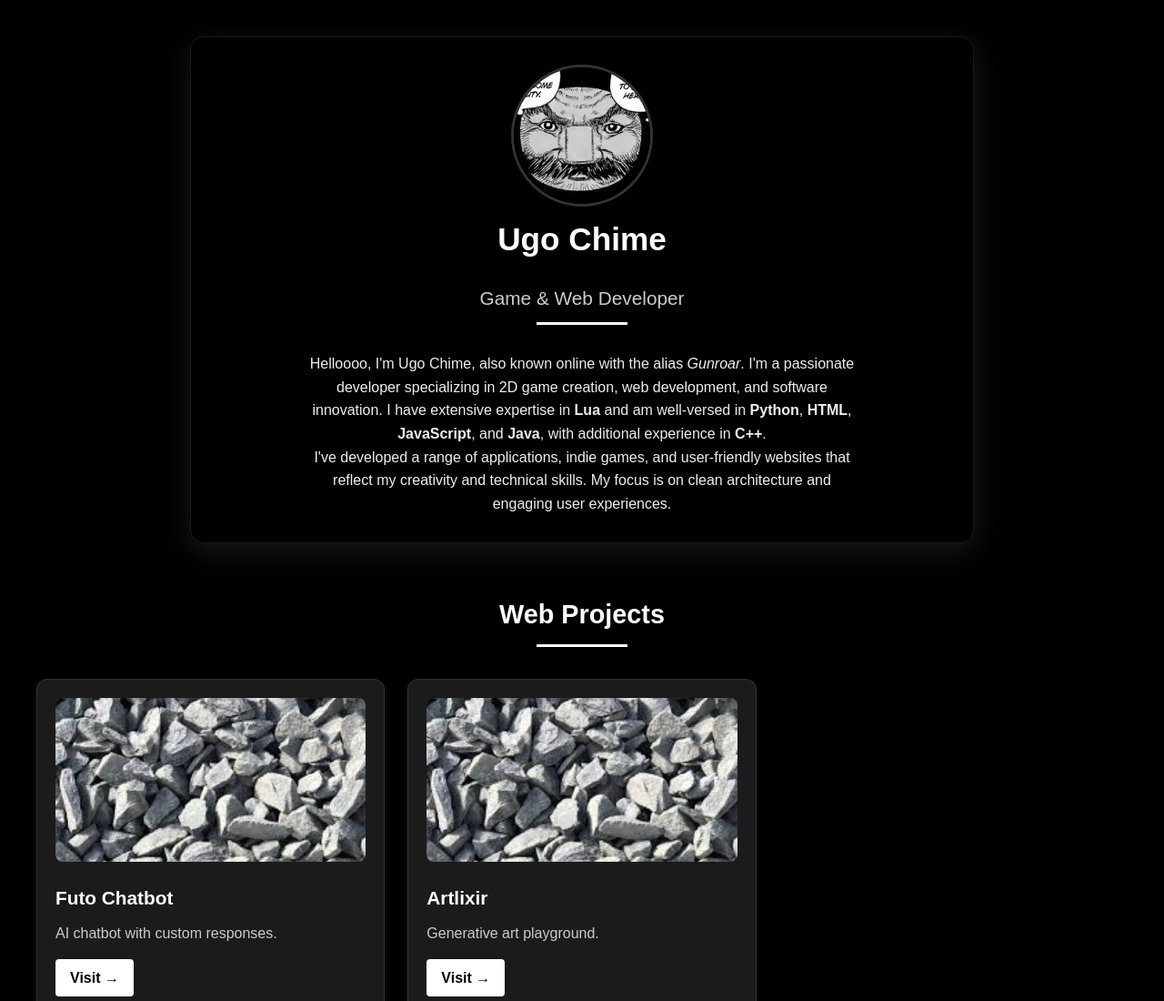
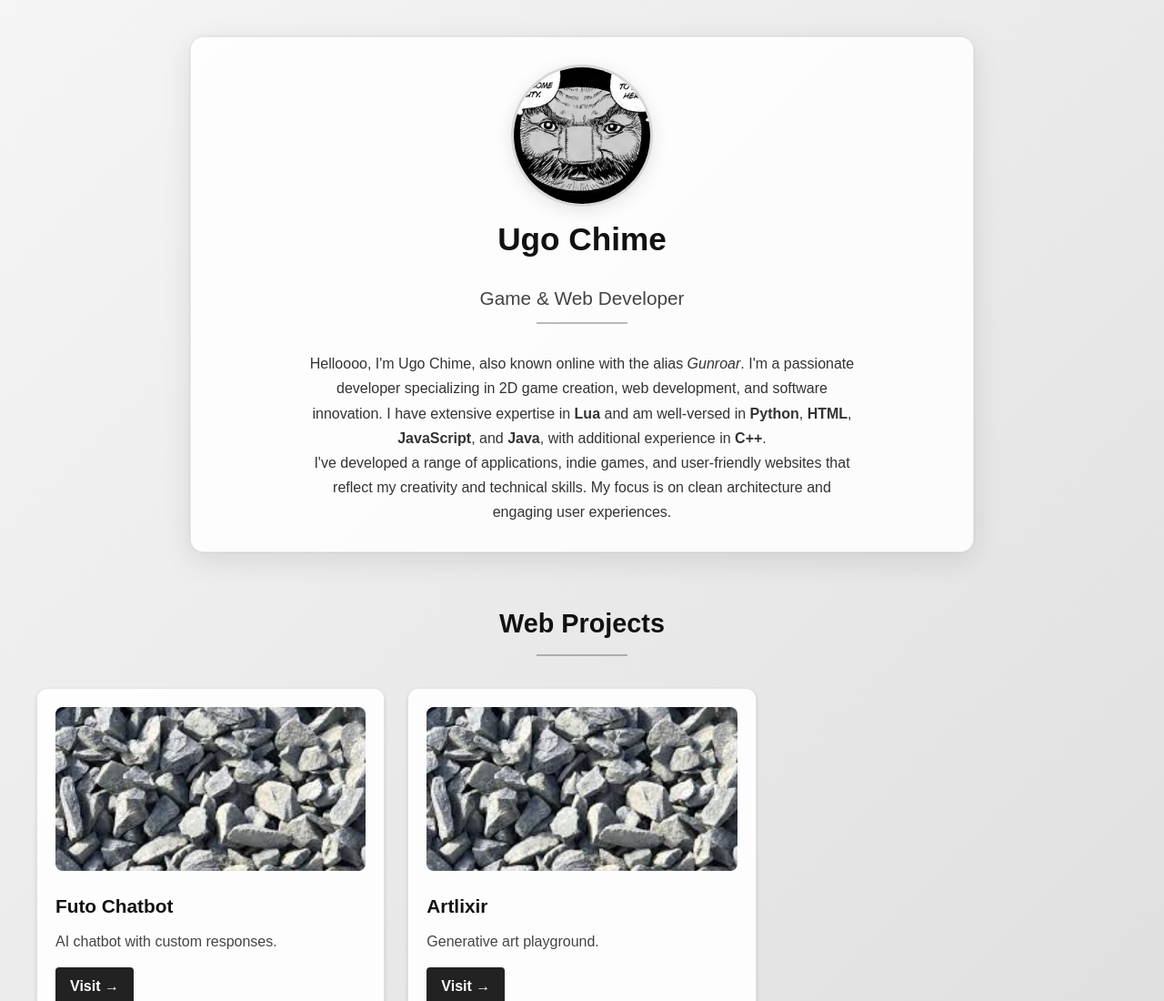
Before and after one commit to GunroarCannon/about, a plain HTML site: page index.html in a window 1280 px wide. Shown: the top 1100 px of the page at 91% size. Drawn offline with Linux system fonts and the light colour scheme; no server answers.

Commit message:
new gradi

```diff
--- a/script.js
+++ b/script.js
@@ -7,8 +7,8 @@ async function loadAllProjects() {
     if (!response.ok) throw new Error("Failed to load projects.json");
     const projectData = await response.json();
 
+    await loadSection('websites', projectData.websites);
     await loadSection('games', projectData.games);
-    await loadSection('websites', projectData.websites);
     await loadSection('art', projectData.art);
 
   } catch (error) {
--- a/style.css
+++ b/style.css
@@ -4,8 +4,8 @@ body {
     line-height: 1.6;
     margin: 0;
     min-height: 100vh;
-    background: #000000;
-    color: #ffffff;
+    background: linear-gradient(135deg, #f5f5f5 0%, #e0e0e0 50%, #d1d1d1 100%);
+    color: #222222;
   }
 
   /* ===== ABOUT ME SECTION ===== */
@@ -13,16 +13,18 @@ body {
     max-width: 800px;
     margin: 40px auto;
     padding: 30px;
-    background: rgba(0, 0, 0, 0.85);
+    background: rgba(255, 255, 255, 0.85);
     backdrop-filter: blur(5px);
     border-radius: 15px;
-    box-shadow: 0 8px 32px rgba(255, 255, 255, 0.1);
+    box-shadow:
+      0 8px 32px rgba(0, 0, 0, 0.1),
+      0 0 0 1px rgba(0, 0, 0, 0.05);
     display: flex;
     flex-direction: column;
     align-items: center;
     text-align: center;
     gap: 25px;
-    border: 1px solid rgba(255, 255, 255, 0.1);
+    border: 1px solid rgba(0, 0, 0, 0.08);
   }
 
   .avatar {
@@ -30,31 +32,34 @@ body {
     height: 150px;
     border-radius: 50%;
     object-fit: cover;
-    border: 3px solid rgba(255, 255, 255, 0.2);
-    transition: transform 0.3s ease;
+    border: 3px solid rgba(0, 0, 0, 0.15);
+    transition: all 0.3s ease;
+    box-shadow: 0 4px 20px rgba(0, 0, 0, 0.1);
   }
 
   .avatar:hover {
     transform: scale(1.05);
+    border-color: rgba(0, 0, 0, 0.3);
   }
 
   .bio h1 {
     margin: 0;
     font-size: 2.2rem;
-    color: #ffffff;
+    color: #111111;
   }
 
   .bio h2 {
     margin: 5px 0 15px;
     font-size: 1.3rem;
-    color: #cccccc;
+    color: #444444;
     font-weight: normal;
   }
 
   .bio p {
-    color: #eeeeee;
+    color: #333333;
     max-width: 600px;
     margin: 0 auto;
+    line-height: 1.7;
   }
 
   /* ===== PROJECT CARDS ===== */
@@ -68,23 +73,22 @@ body {
   }
 
   .card {
-    background: rgba(30, 30, 30, 0.9);
-    border: 1px solid rgba(255, 255, 255, 0.1);
+    background: rgba(255, 255, 255, 0.9);
+    border: 1px solid rgba(0, 0, 0, 0.1);
     border-radius: 12px;
     padding: 20px;
     transition: all 0.4s cubic-bezier(0.25, 0.8, 0.25, 1);
     box-shadow:
-      0 2px 4px rgba(255, 255, 255, 0.05),
-      0 4px 8px rgba(255, 255, 255, 0.05);
-    color: #ffffff;
+      0 4px 6px rgba(0, 0, 0, 0.05),
+      0 1px 3px rgba(0, 0, 0, 0.1);
   }
 
   .card:hover {
-    background: rgba(50, 50, 50, 0.95);
-    transform: translateY(-8px);
+    background: rgba(255, 255, 255, 0.95);
+    transform: translateY(-5px);
     box-shadow:
-      0 6px 12px rgba(255, 255, 255, 0.15),
-      0 12px 24px rgba(255, 255, 255, 0.1);
+      0 8px 15px rgba(0, 0, 0, 0.1),
+      0 3px 6px rgba(0, 0, 0, 0.1);
   }
 
   .card img {
@@ -93,30 +97,29 @@ body {
     object-fit: cover;
     border-radius: 8px;
     margin-bottom: 15px;
-    filter: grayscale(20%);
     transition: filter 0.3s ease;
   }
 
   .card:hover img {
-    filter: grayscale(0%);
+    filter: brightness(1.05);
   }
 
   .card h3 {
     margin: 0 0 10px;
     font-size: 1.3rem;
-    color: #ffffff;
+    color: #111111;
   }
 
   .card p {
     margin: 0 0 15px;
-    color: #cccccc;
+    color: #444444;
   }
 
   .card a {
     display: inline-block;
     padding: 8px 16px;
-    background: #ffffff;
-    color: #000000;
+    background: #222222;
+    color: #ffffff;
     text-decoration: none;
     border-radius: 4px;
     font-weight: bold;
@@ -124,7 +127,7 @@ body {
   }
 
   .card a:hover {
-    background: #88ccf1;
+    background: #444444;
     transform: translateY(-2px);
   }
 
@@ -132,7 +135,7 @@ body {
   section h2 {
     text-align: center;
     padding: 15px 20px;
-    color: #ffffff;
+    color: #111111;
     margin: 40px auto 0;
     font-size: 1.8rem;
     max-width: 1200px;
@@ -143,16 +146,18 @@ body {
     content: '';
     display: block;
     width: 100px;
-    height: 3px;
-    background: #ffffff;
+    height: 2px;
+    background: #222222;
     margin: 10px auto 0;
+    opacity: 0.3;
   }
 
   /* ===== RESPONSIVE ADJUSTMENTS ===== */
   @media (max-width: 768px) {
     .about-me {
       margin: 20px;
-      padding: 20px;
+      padding: 25px;
+      background: rgba(255, 255, 255, 0.9);
     }
 
     .cards-container {
```
